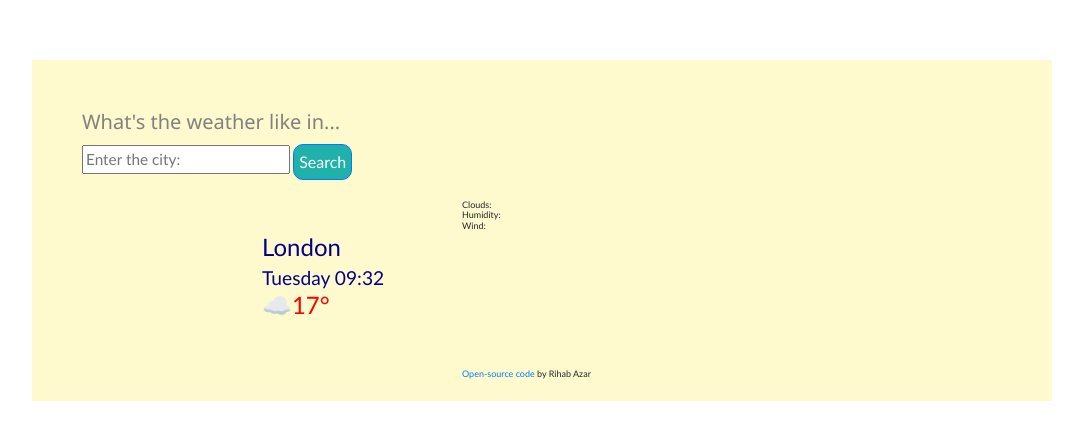
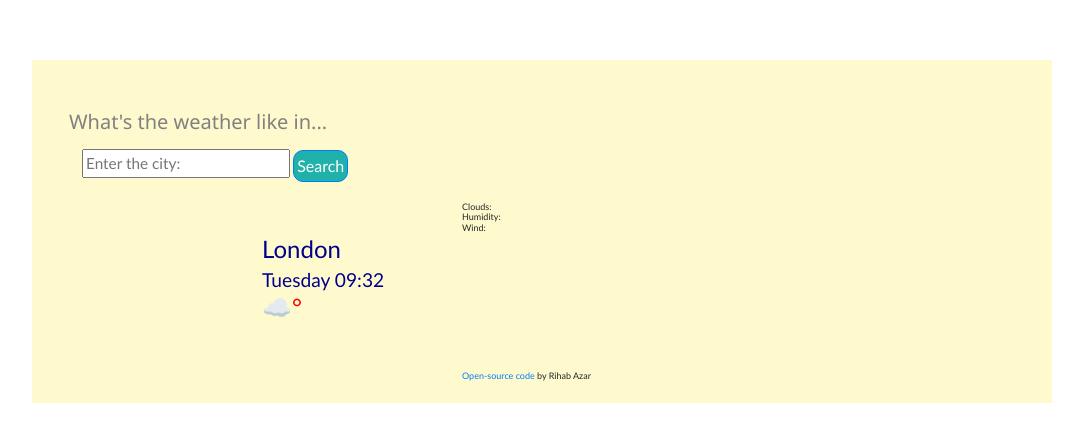
Before and after one commit to Shahbi88/Rihabweatherapp, a website built with Parcel: page index.html in a window 1280 px wide. Shown: the whole page, without its empty margins (68-1151 px from the left). Built offline with nearby package versions, Linux system fonts and the light colour scheme.

Commit message:
removed false data upon opening

```diff
--- a/index.html
+++ b/index.html
@@ -34,7 +34,7 @@
           <div>
           <small id="time">Time</small>
           <div class="temp">
-            <span class="units" id="temperature">☁️17°</span>
+            <span class="units" id="temperature">☁️°</span>
       <small><a id="fah" href="#"></a> </small>
         </h4>
         <h6>
--- a/styles.css
+++ b/styles.css
@@ -2,8 +2,8 @@ h5 {
   color: grey;
   font-family: "Segoe UI", Tahoma, Geneva, Verdana, sans-serif;
   position: relative;
-  margin-left: 20px;
-  margin-bottom: 10px;
+  margin-left: 7px;
+  margin-bottom: 15px;
   padding-top: 30px;
 }
 
@@ -30,7 +30,7 @@ div.card-body {
   display: block;
 }
 .btn {
-  padding: 0.5%;
+  padding: 0.3%;
   background-color: lightseagreen;
   text-size-adjust: smaller;
   border-radius: 10px;
```
